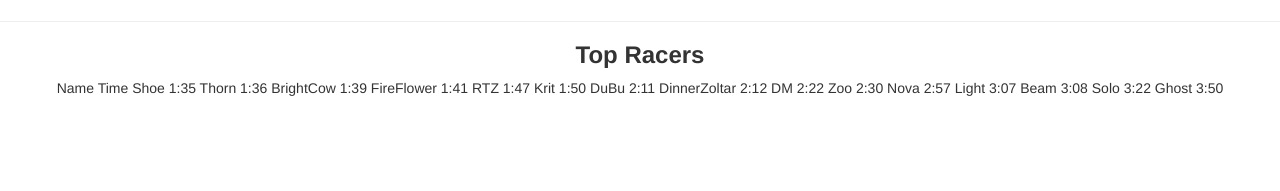
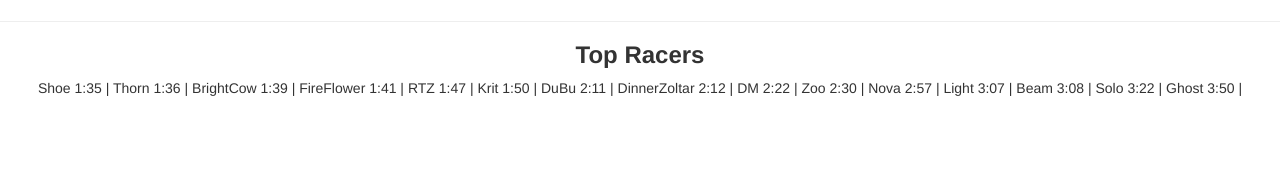
Before and after one commit to mental-lab/python-demo-app, a Flask app: page / in a window 1280 px wide. Shown: the part 557-748 px from the top of the page. Run offline with Flask 2, Linux system fonts and the light colour scheme; data that the repository does not hold is empty; some libraries are stand-ins or nearby versions.

Commit message:
Update notes/templates/index.html

```diff
--- a/notes/templates/index.html
+++ b/notes/templates/index.html
@@ -24,14 +24,6 @@
 
             <h3><b>Top Racers</b></h3>
 
-            <row>
-                <col>
-                Name
-                </col>
-                <col>
-                Time
-                </col>
-            </row>
             {% for note in notes %}
             <row>
                 <col>
@@ -41,6 +33,7 @@
                 {{note.time}}
                 </col>
             </row>
+            |
             {% endfor %}
 
         </center>
```
